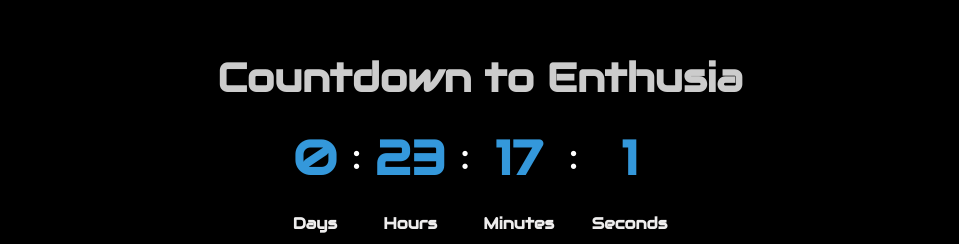
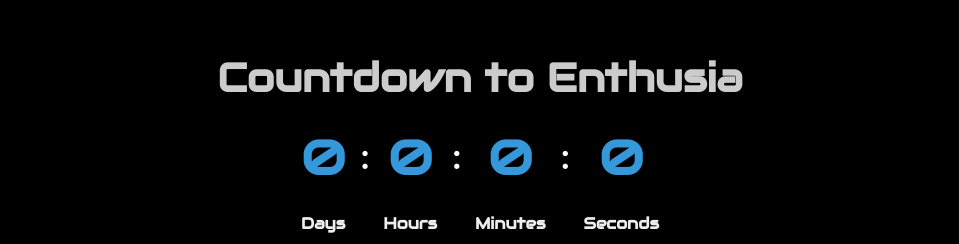
Before and after one commit to Ro706/Enthusia, a React (Create React App) app: page / in a window 1280 px wide. Shown: the part 1460-1704 px from the top of the page, without its empty margins (160-1119 px from the left). Built offline with nearby package versions, Linux system fonts and the light colour scheme.

Commit message:
update timer in home page

```diff
--- a/src/component/Home.js
+++ b/src/component/Home.js
@@ -30,7 +30,7 @@ export default function Home() {
   }, []);
 
   function calculateTimeLeft() {
-    const eventDate = new Date("2025-02-19T09:00:00"); // Set your event date here
+    const eventDate = new Date("2025-02-20T014:00:00"); // Set your event date here
     const currentDate = new Date();
     const difference = eventDate - currentDate;
 
```
